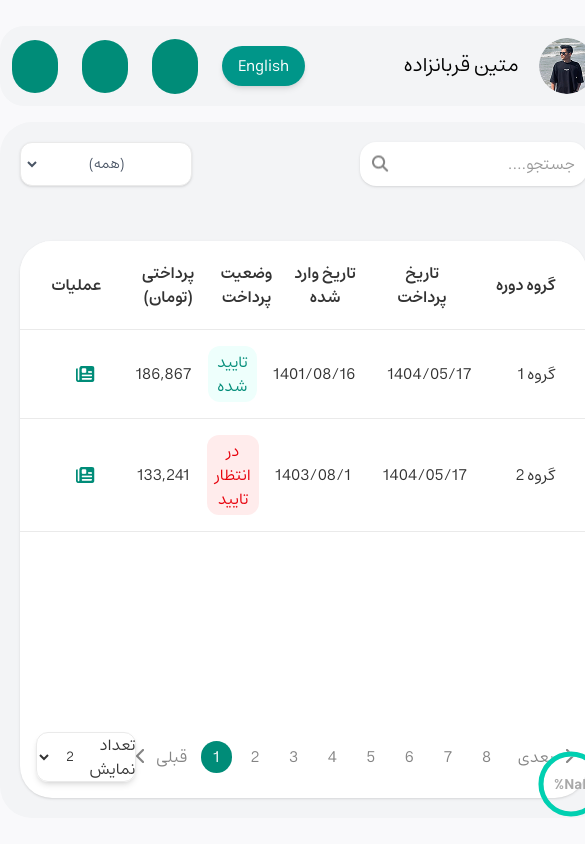
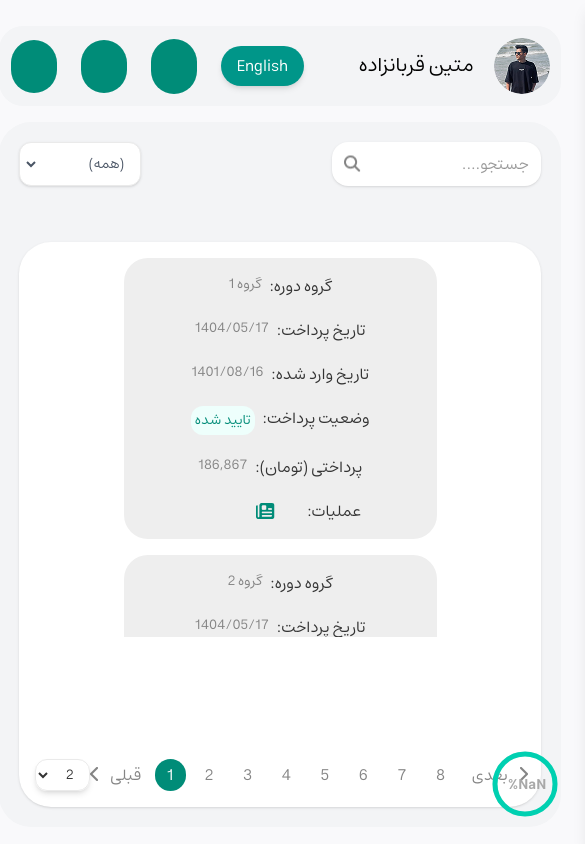
Before and after one commit to react-summer-1404/CodeLogic, a React (Vite) app: page /userPanel/coursesPayments in a window 390 px wide. Shown: the top 844 px of the page, 585 px wide, since content can reach past the window. Built offline with nearby package versions, Linux system fonts and the light colour scheme; some icons are missing.

Commit message:
responsive courses payment in userPanel

```diff
--- a/src/components/common/course/CoursePayment/CourseHeader/CourseHeader.jsx
+++ b/src/components/common/course/CoursePayment/CourseHeader/CourseHeader.jsx
@@ -1,19 +1,24 @@
-import React from 'react';
-import { useTranslation } from 'react-i18next';
+import React from "react";
+import { useTranslation } from "react-i18next";
 
 const CourseHeader = () => {
   const { t } = useTranslation();
   return (
     <div
-            className=" dark:bg-[#454545] dark:text-[#ffff] w-full text-[16px] text-center font-semibold bg-[#ffff] rounded-t-4xl flex items-center py-5 border-b border-[#EAEAEA] "
-            style={{ direction: 'rtl' }}
+      className=" dark:bg-[#454545] dark:text-[#ffff] w-full text-[16px] text-center font-semibold
+             bg-[#ffff] rounded-t-4xl hidden md:flex items-center py-5 border-b border-[#EAEAEA] "
+      style={{ direction: "rtl" }}
     >
-            <div className="ps-8 flex-[1.3] text-right">{t('coursesPayment.CourseGroup')}</div>
-            <div className="px-4 flex-1">{t('coursesPayment.paymentDate')}</div>
-            <div className="px-4 flex-1">{t('coursesPayment.DateEntered')}</div>
-            <div className="px-1 flex-[0.8]">{t('coursesPayment.PaymentStatus')}</div>
-            <div className="px-4 flex-1">{t('coursesPayment.Payment')}</div>
-            <div className="pe-8 w-[100px] text-left">{t('coursesPayment.Operation')}</div>
+      <div className="ps-8 flex-[1.3] text-right">
+        {t("coursesPayment.CourseGroup")}
+      </div>
+      <div className="px-4 flex-1">{t("coursesPayment.paymentDate")}</div>
+      <div className="px-4 flex-1">{t("coursesPayment.DateEntered")}</div>
+      <div className="px-1 flex-[0.8]">{t("coursesPayment.PaymentStatus")}</div>
+      <div className="px-4 flex-1">{t("coursesPayment.Payment")}</div>
+      <div className="pe-8 w-[100px] text-left">
+        {t("coursesPayment.Operation")}
+      </div>
     </div>
   );
 };
--- a/src/components/common/course/CoursePayment/CoursePayment.jsx
+++ b/src/components/common/course/CoursePayment/CoursePayment.jsx
@@ -1,33 +1,37 @@
-import React from 'react';
-import { AnimatePresence, motion } from 'framer-motion';
-import documentIcon from '../../../../assets/Icons/A/document.png';
+import React from "react";
+import { AnimatePresence, motion } from "framer-motion";
+import documentIcon from "../../../../assets/Icons/A/document.png";
+import { useTranslation } from "react-i18next";
 
 const CoursePayment = ({ items }) => {
+  const { t } = useTranslation();
   /// motion ///
   const Animate = {
     hidden: { opacity: 0, y: -20 },
     visible: {
       opacity: 1,
       y: 0,
-            transition: { ease: 'easeOut', duration: 0.35 },
+      transition: { ease: "easeOut", duration: 0.35 },
     },
   };
   return (
+    <>
       <motion.div
         variants={Animate}
         initial="hidden"
         animate="visible"
-            style={{ direction: 'rtl' }}
-            className=" dark:bg-[#454545] dark:text-[#ffff] transition-all w-full text-[16px] flex text-center items-center bg-[#ffff] py-4 border-b border-[#EAEAEA] "
+        style={{ direction: "rtl" }}
+        className=" dark:bg-[#454545] dark:text-[#ffff] transition-all w-full text-[16px]
+            hidden md:flex text-center items-center bg-[#ffff] py-4 border-b border-[#EAEAEA] "
       >
         <div className="flex-[1.3] text-right ps-8">{items.courseGroup}</div>
         <div className="px-4 flex-1">{items.paymentDate}</div>
         <div className=" px-4 flex-1">{items.enteredDate}</div>
         <div
           className={` px-1 py-1 rounded-xl flex-[0.8] text-[16px] ${
-                    items.paymentStatus === 'تایید شده'
-                        ? 'bg-[#EEFFFC] text-[#008C78] '
-                        : 'bg-[#FFECEC] text-[#E7000B] '
+            items.paymentStatus === "تایید شده"
+              ? "bg-[#EEFFFC] text-[#008C78] "
+              : "bg-[#FFECEC] text-[#E7000B] "
           } `}
         >
           {items.paymentStatus}
@@ -37,6 +41,55 @@ const CoursePayment = ({ items }) => {
           <img className="cursor-pointer" src={documentIcon} alt="" />
         </div>
       </motion.div>
+      <div
+        className="flex md:hidden flex-col items-center gap-5 dark:text-white dark:bg-[#333]
+      w-[60%] bg-[#eee] rounded-3xl mx-auto mt-4 py-4 text-[16px]
+      "
+      >
+        <div className="flex gap-2 text-[##008C78]">
+          {t("coursesPayment.CourseGroup")}:
+          <div className="text-[14px] text-[#848484] dark:text-[#848484]">
+            {items.courseGroup}
+          </div>
+        </div>
+        <div className="flex gap-2 text-[##008C78]">
+          {t("coursesPayment.paymentDate")}:
+          <div className="text-[14px] text-[#848484] dark:text-[#848484]">
+            {items.paymentDate}
+          </div>
+        </div>
+        <div className="flex gap-2 text-[##008C78]">
+          {t("coursesPayment.DateEntered")}:
+          <div className="text-[14px] text-[#848484] dark:text-[#848484]">
+            {items.enteredDate}
+          </div>
+        </div>
+        <div className="flex gap-2 text-[##008C78]">
+          {t("coursesPayment.PaymentStatus")}:
+          <div
+            className={` px-1 py-1 rounded-xl text-[14px] ${
+              items.paymentStatus === "تایید شده"
+                ? "bg-[#EEFFFC] text-[#008C78] "
+                : "bg-[#FFECEC] text-[#E7000B] "
+            } `}
+          >
+            {items.paymentStatus}
+          </div>
+        </div>
+        <div className="flex gap-2 text-[##008C78]">
+          {t("coursesPayment.Payment")}:
+          <div className="text-[14px] text-[#848484] dark:text-[#848484]">
+            {items.amount.toLocaleString()}
+          </div>
+        </div>
+        <div className="flex gap-2">
+          {t("coursesPayment.Operation")}:
+          <div className="flex items-center justify-center w-[100px] pe-8  ">
+            <img className="cursor-pointer" src={documentIcon} alt="" />
+          </div>
+        </div>
+      </div>
+    </>
   );
 };
 
--- a/src/pages/UserPanel/CoursesPayment/CoursesPayment.jsx
+++ b/src/pages/UserPanel/CoursesPayment/CoursesPayment.jsx
@@ -118,7 +118,7 @@ const CoursesPayment = () => {
         </AnimatePresence>
 
         <div className="flex h-full items-center bg-[#ffff] dark:bg-[#454545] dark:text-[#ffff] rounded-xl border shadow p-1 border-[#EAEAEA] ">
-          <span className=" invisible md:visible text-[16px]">
+          <span className=" hidden md:inline text-[16px]">
             {t("coursesPayment.filters")}
           </span>
           <select
@@ -204,7 +204,7 @@ const CoursesPayment = () => {
           </div>
           {/* ------------ filterCount */}
           <div className="flex items-center dark:bg-[#454545] dark:text-[#ffff] rounded-xl border shadow-md  border-[#EAEAEA] ">
-            <span className="  text-[16px]">
+            <span className=" hidden md:inline text-[16px]">
               {t("coursesPayment.NumberShows")}
             </span>
             <select
--- a/src/pages/UserPanel/FavoriteCourses/FavoriteCourses.jsx
+++ b/src/pages/UserPanel/FavoriteCourses/FavoriteCourses.jsx
@@ -161,7 +161,7 @@ const FavoriteCourses = () => {
           />
         </motion.div>
         <div className="flex h-full items-center bg-[#ffff] dark:bg-[#454545] dark:text-[#ffff] rounded-xl border shadow p-1 border-[#EAEAEA] ">
-          <span className="text-[16px]  invisible md:visible">
+          <span className="text-[16px] hidden md:inline">
             {t("coursesPayment.filters")}
           </span>
           <select
@@ -258,7 +258,7 @@ const FavoriteCourses = () => {
           </div>
           {/* filtering counts ------ */}
           <div className="flex items-center dark:bg-[#454545] dark:text-[#ffff] rounded-xl border shadow-md p-1 border-[#EAEAEA] ">
-            <span className="text-[16px]">
+            <span className="hidden md:inline text-[16px]">
               {t("favoriteCourses.NumberShows")}
             </span>
             <select
--- a/src/pages/UserPanel/FavoriteNews/FavoriteNews.jsx
+++ b/src/pages/UserPanel/FavoriteNews/FavoriteNews.jsx
@@ -163,7 +163,7 @@ const FavoriteNews = () => {
           />
         </motion.div>
         <div className="flex h-full items-center bg-[#ffff] dark:bg-[#454545] dark:text-[#ffff] rounded-xl border shadow md:p-1 border-[#EAEAEA] ">
-          <span className="text-[16px] invisible md:visible">
+          <span className="text-[16px] hidden md:inline">
             {t("coursesPayment.filters")}
           </span>
           <select
@@ -260,7 +260,9 @@ const FavoriteNews = () => {
           </div>
           {/* filtering counts ------ */}
           <div className="flex items-center dark:bg-[#454545] dark:text-[#ffff] rounded-xl border shadow-md p-1 border-[#EAEAEA] ">
-            <span className="text-[16px]">{t("favoriteNews.NumberShows")}</span>
+            <span className="text-[16px] hidden md:inline">
+              {t("favoriteNews.NumberShows")}
+            </span>
             <select
               value={newsPerPage}
               onChange={(e) => {
```
Lines whose indentation alone changed are shown as unchanged.
